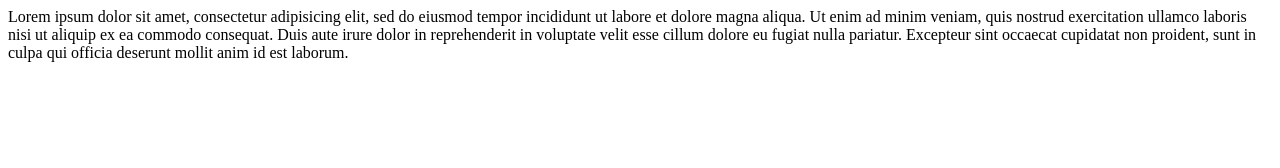
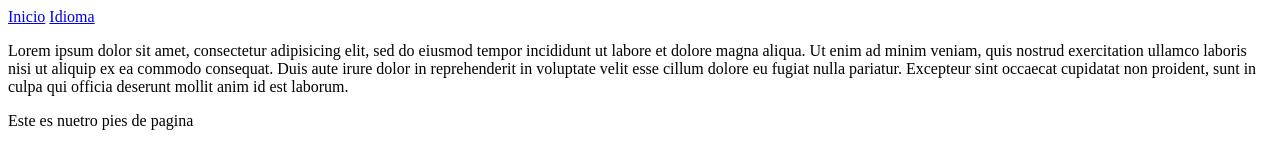
Before and after one commit to Wilton011293/Pow-proyecto01, a plain HTML site: page index.html in a window 1280 px wide. Drawn offline with Linux system fonts and the light colour scheme.

Commit message:
modificacion
Cree el nav

```diff
--- a/index.html
+++ b/index.html
@@ -4,12 +4,22 @@
 	<title>COORSERTUCEN</title>
 </head>
 <body>
-	Lorem ipsum dolor sit amet, consectetur adipisicing elit, sed do eiusmod
+
+<nav>
+	<a href="#">Inicio</a>
+	<a href="#">Idioma</a>
+</nav>
+<p>
+Lorem ipsum dolor sit amet, consectetur adipisicing elit, sed do eiusmod
 	tempor incididunt ut labore et dolore magna aliqua. Ut enim ad minim veniam,
 	quis nostrud exercitation ullamco laboris nisi ut aliquip ex ea commodo
 	consequat. Duis aute irure dolor in reprehenderit in voluptate velit esse
 	cillum dolore eu fugiat nulla pariatur. Excepteur sint occaecat cupidatat non
 	proident, sunt in culpa qui officia deserunt mollit anim id est laborum.
+</p>
 
 </body>
+<footer>
+	<p> Este es nuetro pies de pagina</p>
+</footer>
 </html>
```
